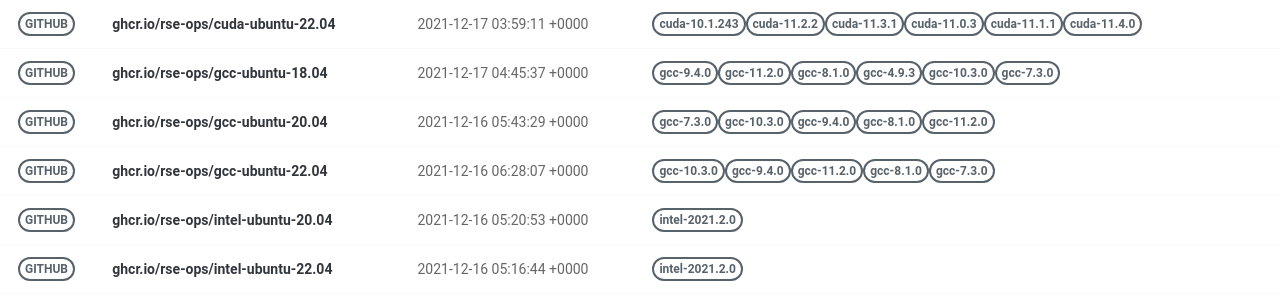
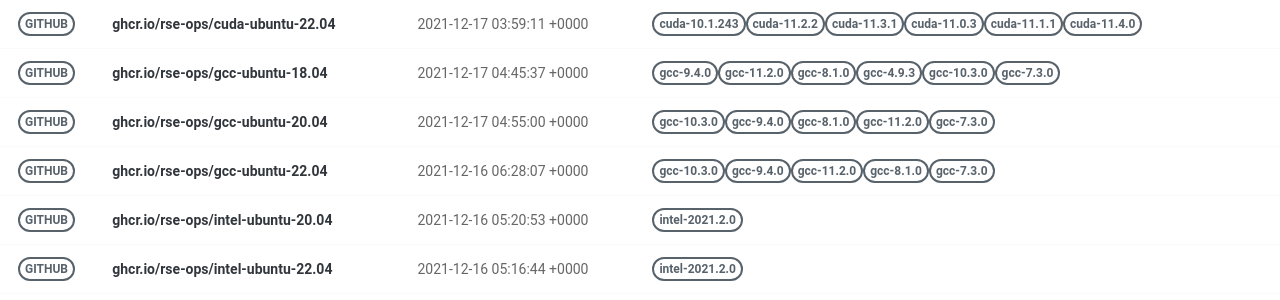
Before and after one commit to rse-ops/docker-images, a Jekyll site: the page built from pages/index.md, in a window 1280 px wide. Shown: the part 326-626 px from the top of the page. Built offline with Jekyll 4.4.1, drawn with Linux system fonts in a browser that asks for light colours; nearby versions of some CDN libraries.

Commit message:
Automated push to update library 2021-12-17

```diff
--- a/_library/ghcr.io-rse-ops-gcc-ubuntu-20.04.md
+++ b/_library/ghcr.io-rse-ops-gcc-ubuntu-20.04.md
@@ -1,14 +1,11 @@
 ---
 layout: container
 name: ghcr.io/rse-ops/gcc-ubuntu-20.04
-updated_at: 2021-12-16 05:43:29.949186
+updated_at: 2021-12-17 04:55:00.028533
 
 
 container_url: https://github.com/orgs/rse-ops/packages/container/package/gcc-ubuntu-20.04
 versions:
- - tag: gcc-7.3.0
-   dockerfile: https://github.com/rse-ops/docker-images/blob/main/ubuntu/gcc/Dockerfile
-   manifest: https://crane.ggcr.dev/manifest/ghcr.io/rse-ops/gcc-ubuntu-20.04:gcc-7.3.0
  - tag: gcc-10.3.0
    dockerfile: https://github.com/rse-ops/docker-images/blob/main/ubuntu/gcc/Dockerfile
    manifest: https://crane.ggcr.dev/manifest/ghcr.io/rse-ops/gcc-ubuntu-20.04:gcc-10.3.0
```
Also changed, not shown: other parts of _library/ghcr.io-rse-ops-gcc-ubuntu-20.04.md (+3 -0 lines).
